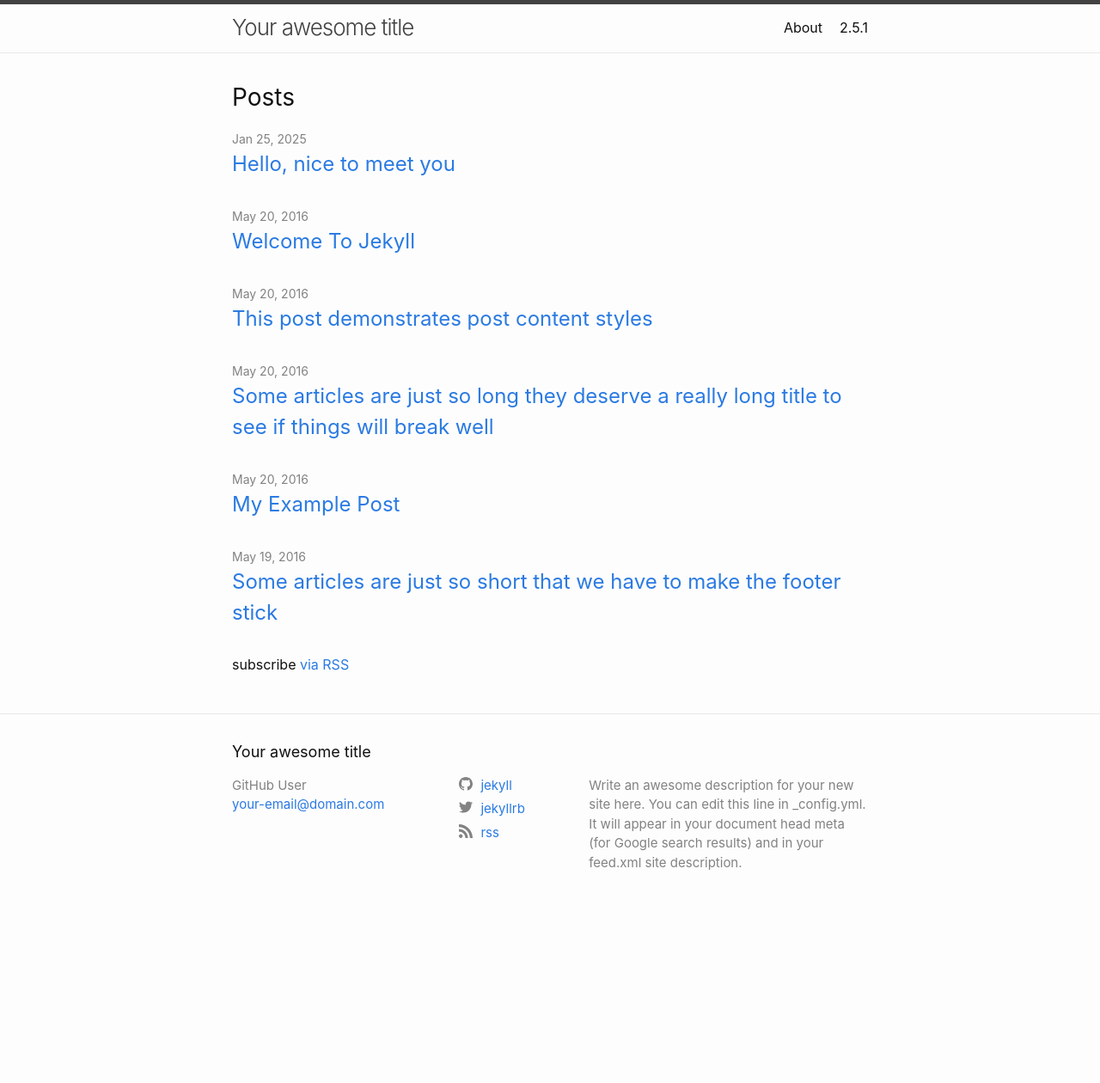
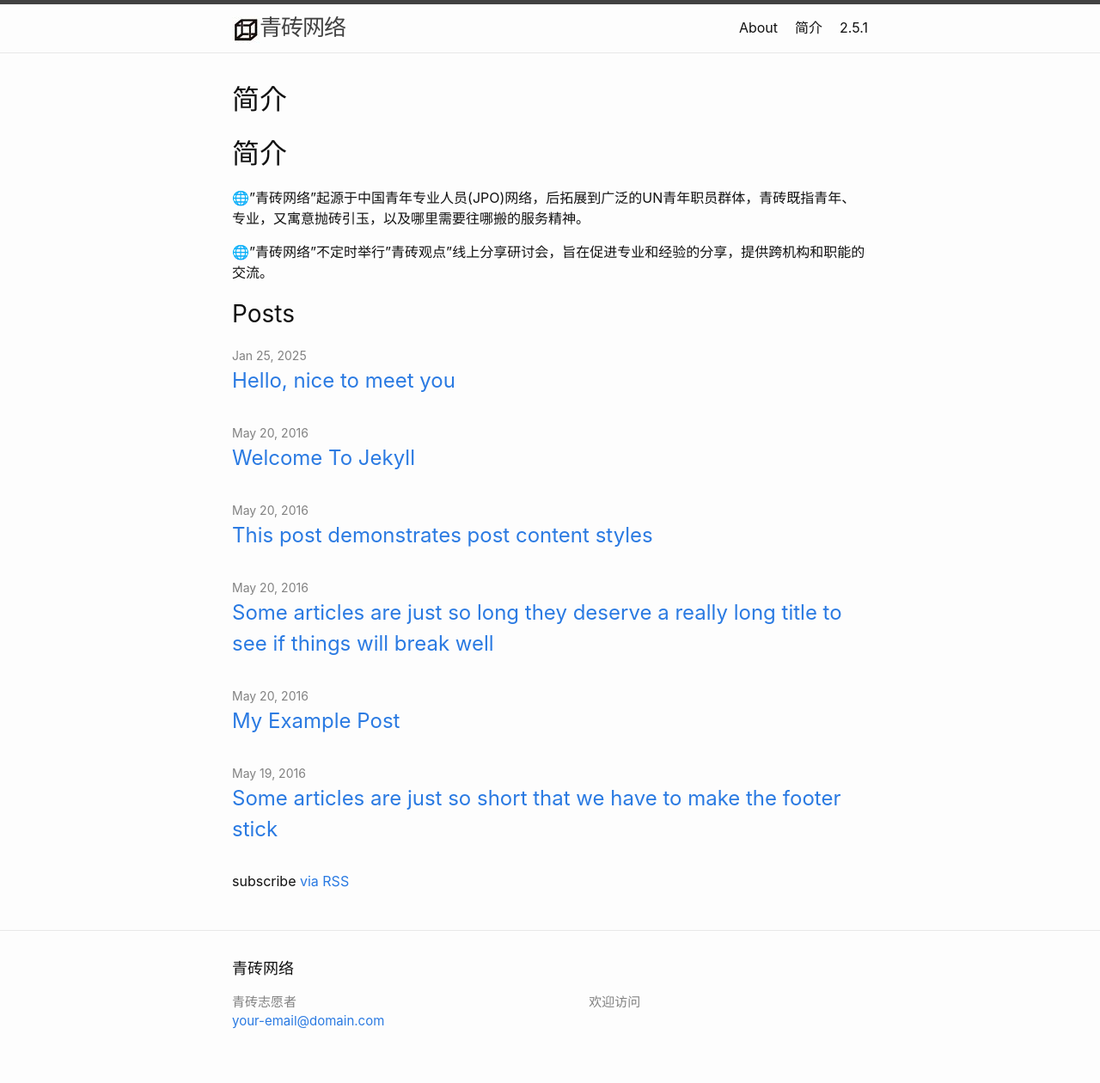
Before and after one commit to qingzhuan21/qingzhuan21, a Jekyll site: the page built from index.md, in a window 1280 px wide. Shown: the whole page at 86% size. Built offline with Jekyll 4.4.1, drawn with Linux system fonts in a browser that asks for light colours; our own code applies the rules of GitHub Pages for plain Markdown files; before the commit the page ends 1075 px from its top, so only the background shows below that.

Commit message:
Add logos

```diff
--- a/_config.yml
+++ b/_config.yml
@@ -1,15 +1,13 @@
-title: Your awesome title
-author: GitHub User
+title: 青砖网络
+author: 青砖志愿者
 email: your-email@domain.com
 description: > # this means to ignore newlines until "twitter_username:"
-  Write an awesome description for your new site here. You can edit this
-  line in _config.yml. It will appear in your document head meta (for
-  Google search results) and in your feed.xml site description.
+  欢迎访问
 
 # social links
-twitter_username: jekyllrb
-github_username:  jekyll
-rss: rss
+# twitter_username: jekyllrb
+# github_username:  jekyll
+# rss: rss
 # dribbble_username: jekyll
 # facebook_username: jekyll
 # flickr_username: jekyll
--- a/assets/main.scss
+++ b/assets/main.scss
@@ -3,3 +3,11 @@
 ---
 
 @import "minima";
+
+.site-title::before {
+    content: url("/assets/LogoRaro.jpg");
+    display: inline-block;
+    position: relative;
+    width: 32px;
+    top: 10px;
+  }
--- a/index.md
+++ b/index.md
@@ -7,3 +7,9 @@
 #
 layout: home
 ---
+
+# 简介
+
+🌐"青砖网络"起源于中国青年专业人员(JPO)网络，后拓展到广泛的UN青年职员群体，青砖既指青年、专业，又寓意抛砖引玉，以及哪里需要往哪搬的服务精神。
+
+🌐"青砖网络"不定时举行"青砖观点"线上分享研讨会，旨在促进专业和经验的分享，提供跨机构和职能的交流。
```
Also changed, not shown: assets/LogoRaro.jpg (added).
